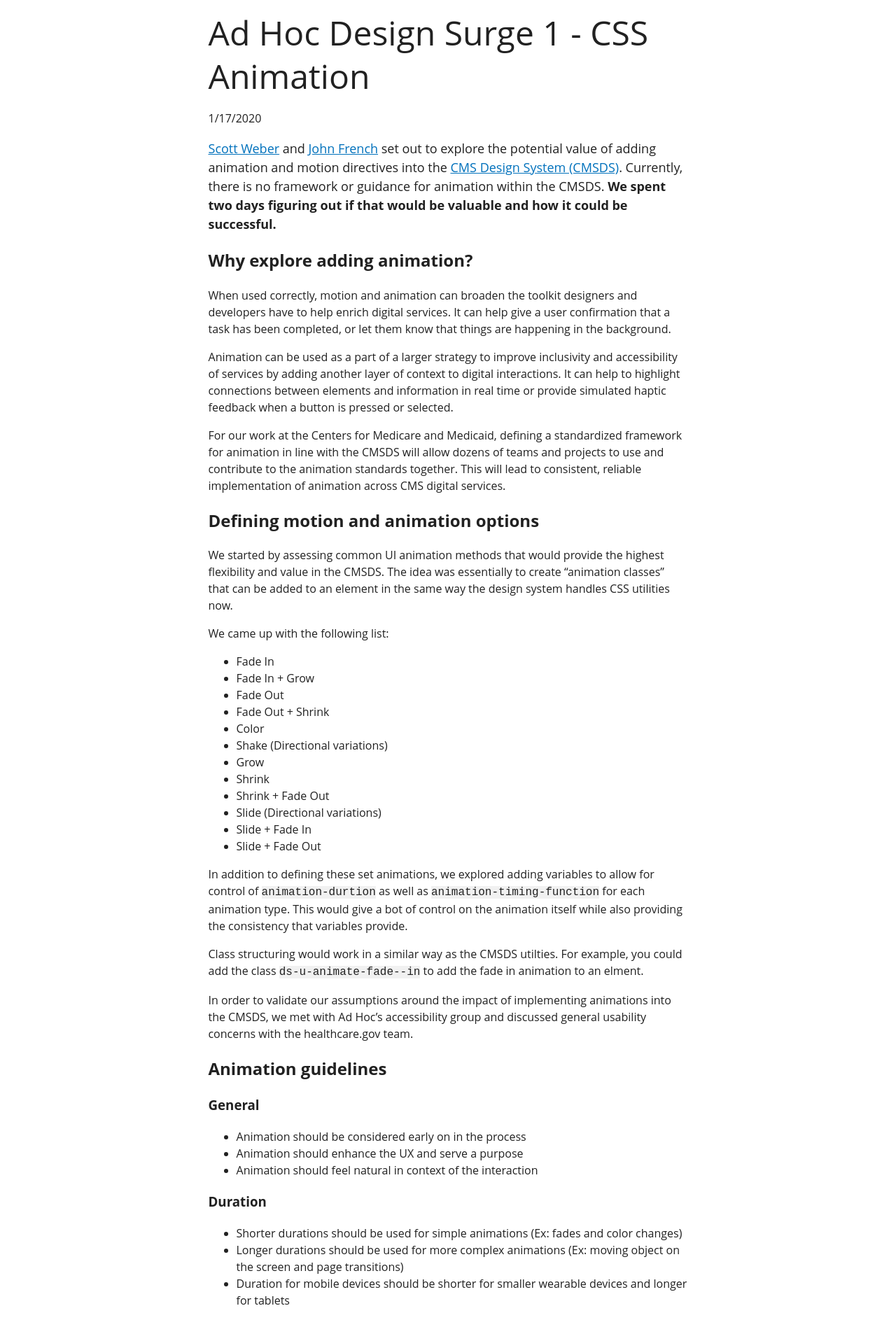
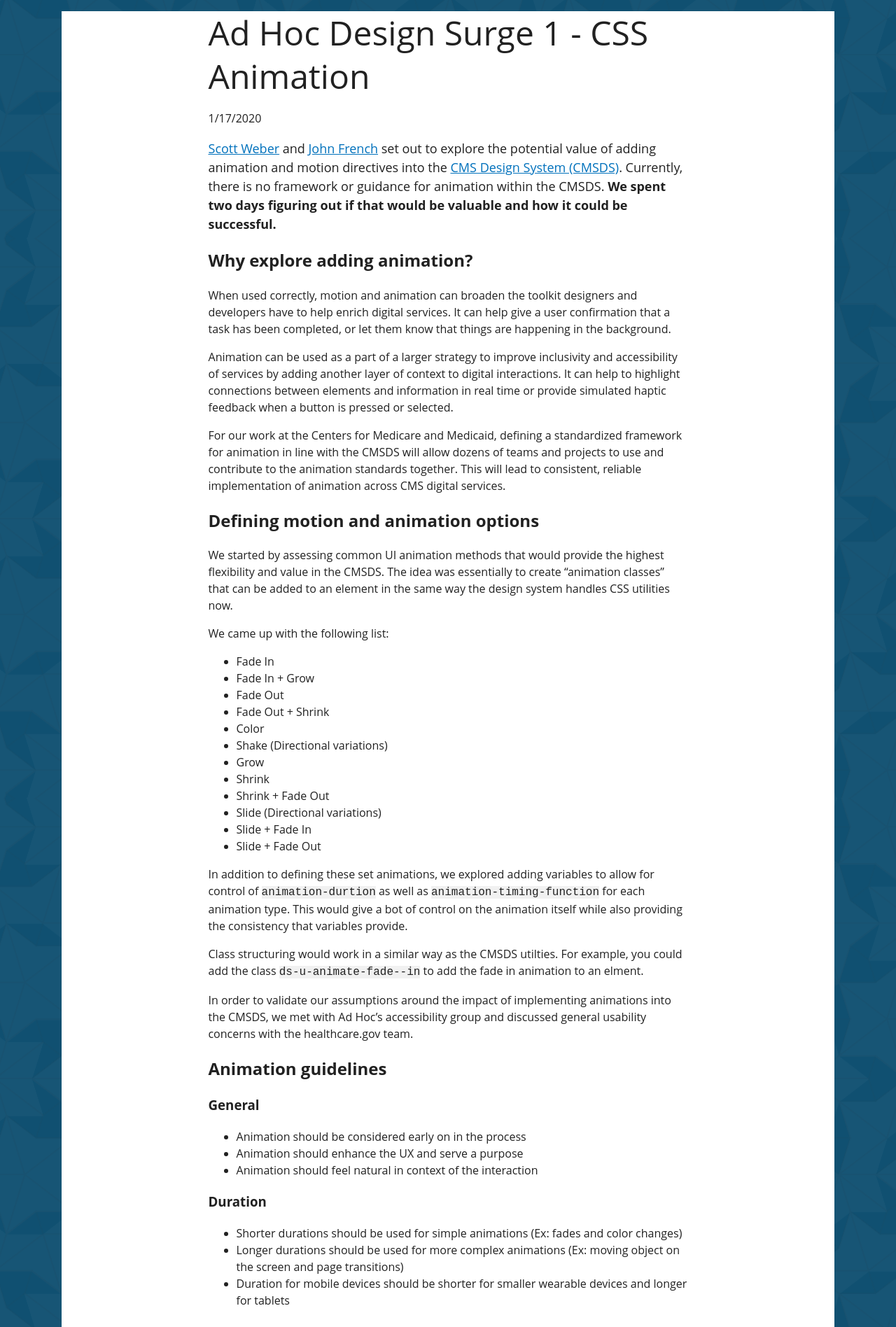
Before and after one commit to line47/design-system-animation, a Jekyll site: the page built from README.md, in a window 1280 px wide. Shown: the top 1896 px of the page at 70% size. Built offline with Jekyll 4.4.1, drawn with Linux system fonts in a browser that asks for light colours; some web fonts are replaced; our own code applies the rules of GitHub Pages for plain Markdown files; the repository's description, which GitHub fills in, is left out.

Commit message:
design additions

```diff
--- a/_layouts/default.html
+++ b/_layouts/default.html
@@ -14,8 +14,8 @@
     <![endif]-->
   </head>
   <body class="ds-base">
-    <div class="wrapper ds-l-container ds-u-measure--wide">
-      <header>
+    <div class="wrapper ds-l-container ds-u-fill--white">
+      <header class="ds-u-measure--wide">
 
 
         {% if site.logo %}
@@ -38,12 +38,12 @@
         </ul>
         {% endif %}
       </header>
-      <section>
+      <section class="ds-u-measure--wide ds-u-margin--auto">
 
       {{ content }}
 
       </section>
-      <footer>
+      <footer class="ds-u-measure--wide ds-u-margin--auto">
           {% if site.github.is_project_page %}
         <p class="view"><a href="{{ site.github.repository_url }}">View the Project on GitHub <small>{{ site.github.repository_nwo }}</small></a></p>
         {% endif %}
--- a/assets/css/style.scss
+++ b/assets/css/style.scss
@@ -5,6 +5,12 @@
 
 code {
     background-color: #f1f1f1;
+}
+body {
+  background: #105071 url(/assets/img/penrose.0b7d9eff.png) center center;
+}
+.wrapper {
+  border-bottom:30px #0e7757 solid;
 }
 
 $animation-speed-very-slow: 500ms;
```
Also changed, not shown: assets/img/penrose.0b7d9eff.png (added).
